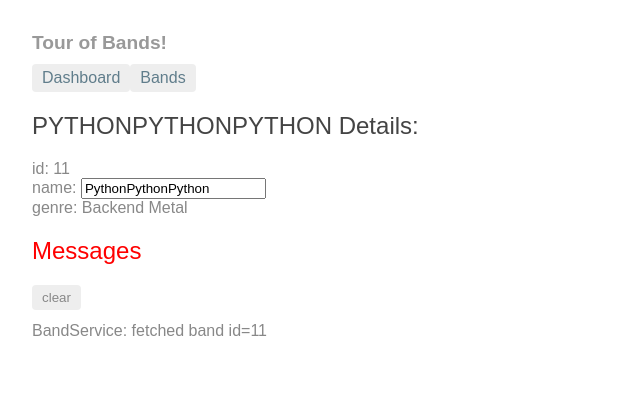
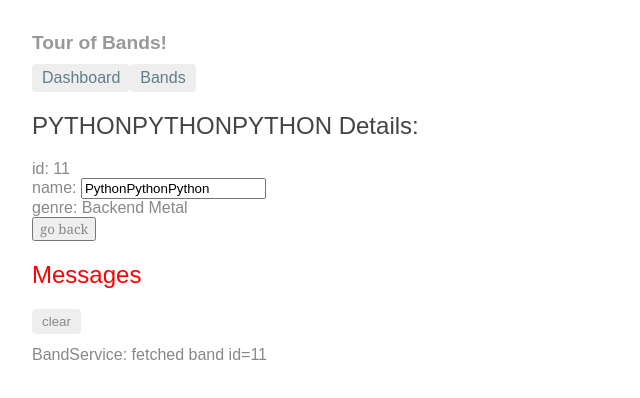
Before and after one commit to Javirum/angular-my-bands, an Angular app: page /detail/11 in a window 1280 px wide. Shown: the top 398 px of the page, without its empty margins (0-640 px from the left). Built offline with nearby package versions, Linux system fonts and the light colour scheme.

Commit message:
Add go back botton on band detail

```diff
--- a/src/app/band-detail/band-detail.component.html
+++ b/src/app/band-detail/band-detail.component.html
@@ -12,3 +12,5 @@
   <div><span> genre: </span> {{ band.genre }}</div>
 
 </div>
+
+<button (click)="goBack()">go back</button>
```
